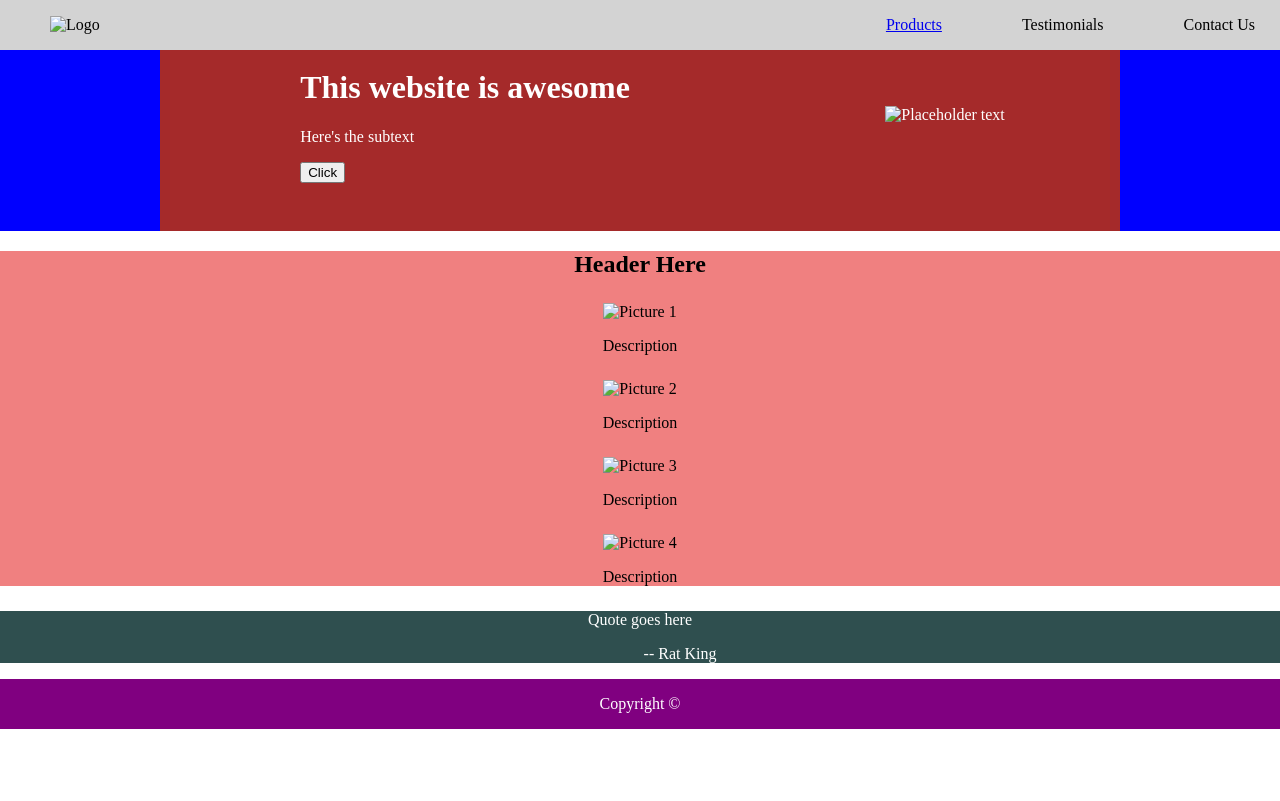
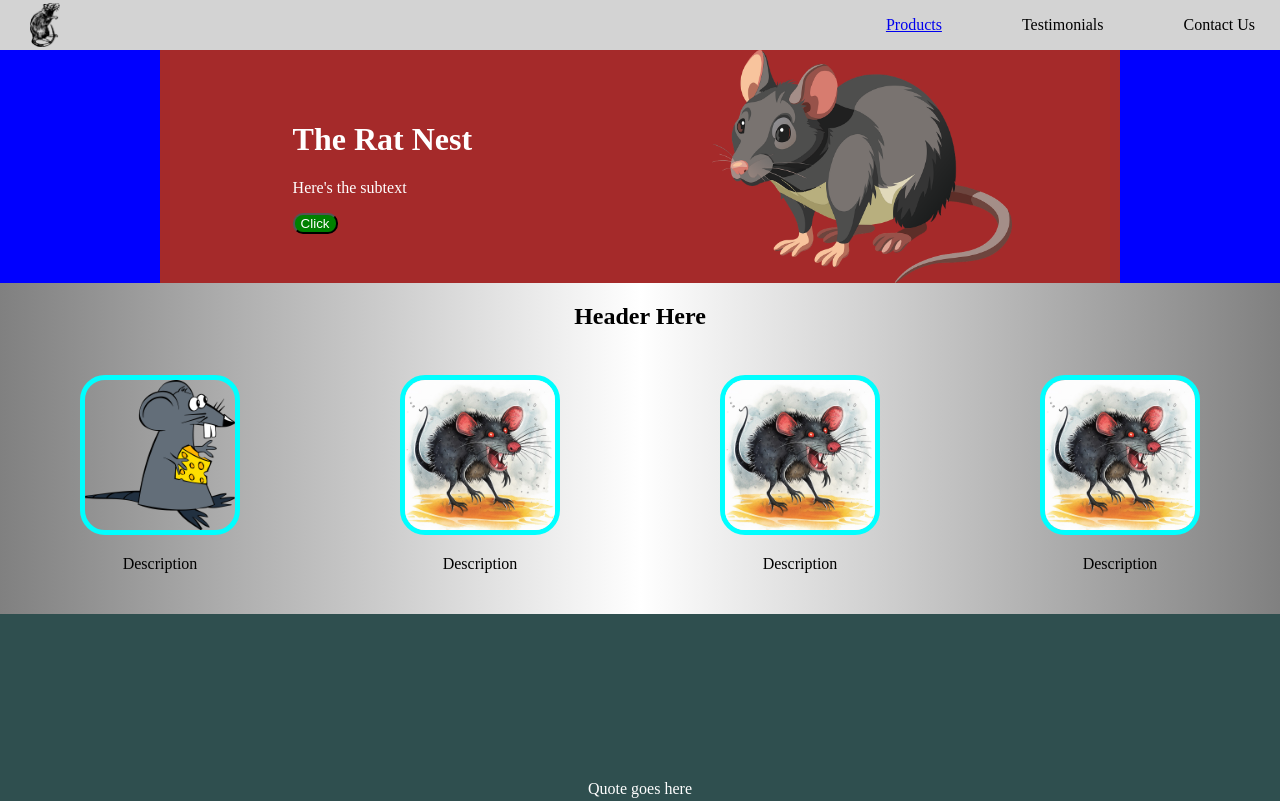
Before and after one commit to Avalon472/odin-landing-page, a plain HTML site: page index.html in a window 1280 px wide. Shown: the top 801 px of the page. Drawn offline with Linux system fonts and the light colour scheme.

Commit message:
Fixed positioning, added pictures and colors.

```diff
--- a/index.css
+++ b/index.css
@@ -1,21 +1,27 @@
 body{
     margin: 0;
+    font-family: 'Times New Roman', 'Arial Narrow', sans-serif;
+    background: linear-gradient(90deg, grey, white, grey);
 }
-#header, #banner, #testimony, #trademark{
+
+#header, #hero, #testimony, #trademark{
     display: flex;
     justify-content: space-around;
     align-items: center;
 }
 
+
 #header{
     background: lightgrey;
     justify-content: space-between;
     position: fixed;
-    width: 100%;
+    width: 100vw;
 
 }
 #logo{
-    margin-left: 50px;
+    margin-left: 30px;
+    width: 30px;
+    height: auto;
 }
 .links{
     display: flex;
@@ -25,16 +31,17 @@ body{
     margin-right: 25px;
 }
 
-#banner{
+#hero{
     background: blue;
     color: white;
+    padding-top: 50px;
 }
-#banner_box{
+#hero_box{
     display: flex;
     align-items: center;
     justify-content: space-around;
     margin: 0;
-    width: 75%;
+    width: 75vw;
     background-color: brown;
 }
 .info{
@@ -42,18 +49,29 @@ body{
     display: block;
     margin-block: 3em;
 }
+#display_image{
+    width: 300px;
+    height: auto;
+}
 
 #main_content{
-    background: lightcoral;
+
     display: block;
     text-align: center;
 }
 #content_body{
     display: flex;
     justify-content: space-around;
+    flex-wrap: wrap;
 }
 .content{
     margin: 25px;
+}
+.product{
+    width: 150px;
+    height: auto;
+    border: 5px solid cyan;
+    border-radius: 25px;
 }
 
 #testimony{
@@ -61,12 +79,27 @@ body{
     color: white;
     display: block;
     text-align: center;
+    padding: 150px;
 }
 #attribution{
-    margin-left: 5em;
+    padding-left: 50px;
 }
+
+#sign_up{
+    background-color: darkgoldenrod;
+    display: flex;
+    justify-content: space-evenly;
+    margin: 50px 100px;
+}
+
 
 #trademark{
     background: purple;
     color: white;
 }
+
+.button{
+    background: green;
+    color: white;
+    border-radius: 10px;
+}
--- a/index.html
+++ b/index.html
@@ -8,7 +8,7 @@
 </head>
 <body>
     <div id = "header">
-        <img id = "logo" alt = "Logo">
+        <img id = "logo" src = "./images/rat-icon.png" alt = "Logo">
         <div class = links>
             <a href = "#main_content">Products</a>
             <p>Testimonials</p>
@@ -17,14 +17,14 @@
 
     </div>
 
-    <div id = "banner">
-        <div id = "banner_box">
+    <div id = "hero">
+        <div id = "hero_box">
             <div class = info>
-                <h1>This website is awesome</h1>
+                <h1>The Rat Nest</h1>
                 <p>Here's the subtext</p>
-                <button>Click</button>
+                <button class = "button">Click</button>
             </div>
-            <img class = display_image alt = "Placeholder text">
+            <img id = display_image src= "./images/rat-hero.png" alt = "Placeholder text">
         </div>
     </div>
 
@@ -32,21 +32,21 @@
         <div id="content_header">
             <h2>Header Here</h2>
         </div>
-        <div class = content_body>
+        <div id = content_body>
             <div class = content>
-                <img alt = "Picture 1">
+                <img class = "product" src= "./images/low-quality-rat.webp" alt = "Picture 1">
                 <p>Description</p>
             </div>
             <div class = content>
-                <img alt = "Picture 2">
+                <img class = "product" src= "./images/funny-evil-rat.jpg" alt = "Picture 2">
                 <p>Description</p>
             </div>
             <div class = content>
-                <img alt = "Picture 3">
+                <img class = "product" src= "./images/funny-evil-rat.jpg" alt = "Picture 3">
                 <p>Description</p>
             </div>
             <div class = content>
-                <img alt = "Picture 4">
+                <img class = "product" src= "./images/funny-evil-rat.jpg" alt = "Picture 4">
                 <p>Description</p>
             </div>
         </div>
@@ -57,8 +57,13 @@
         <p id = "attribution">-- Rat King</p>
     </div>
 
+    <div id = "sign_up">
+        <p>You should sign up now</p>
+        <button class = "button">Sign Up</button>
+    </div>
+
     <div id = trademark>
-        <p>Copyright &copy </p>
+        <p>Copyright &copy The Rats 2025</p>
     </div>
 </body>
 </html>
```
Also changed, not shown: images/funny-evil-rat.jpg (added), images/low-quality-rat.webp (added), images/rat-hero.png (added), images/rat-icon.png (added), 1 other file.
